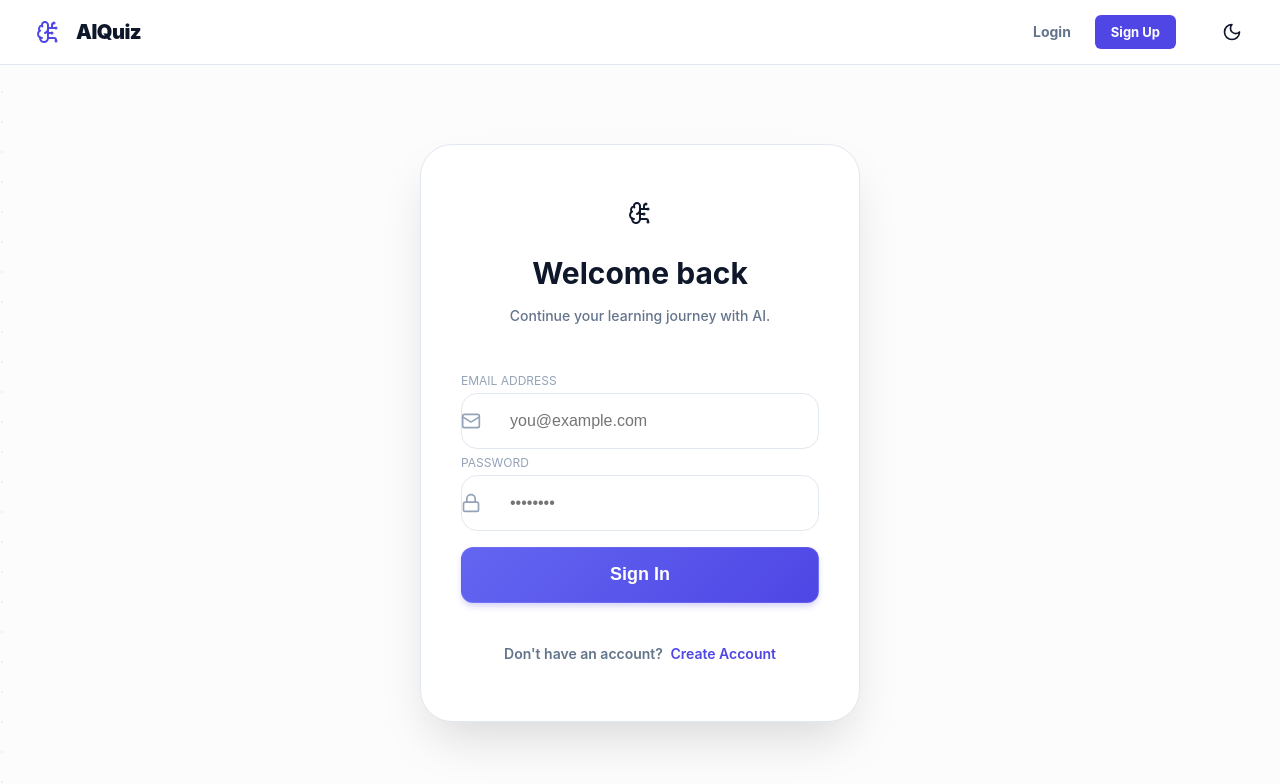
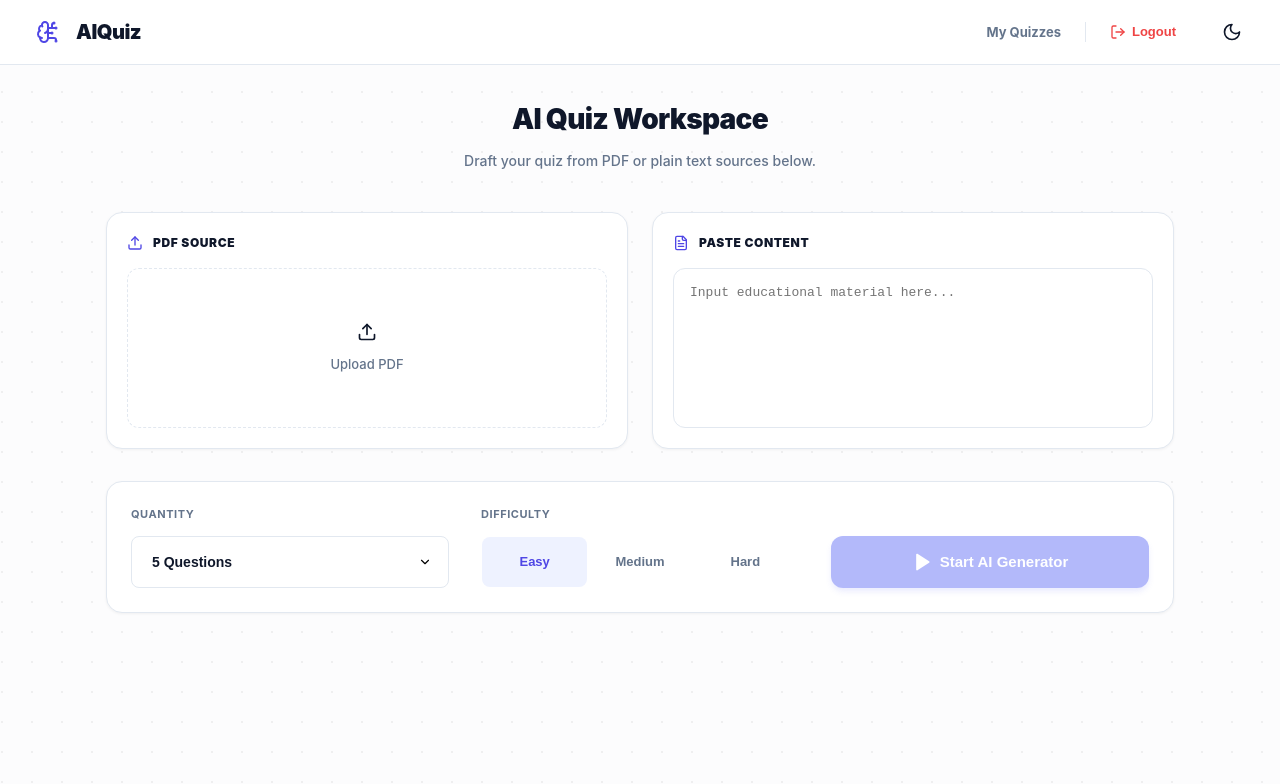
Before and after one commit to Ayush-9935/Ai-Quiz-generator, a React (Vite) app in the folder frontend/: page / in a window 1280 px wide. Before the commit this address led to /login. Shown: the top 784 px of the page. Built offline with nearby package versions, Linux system fonts and the light colour scheme; sample sign-in values are in the browser's storage.

Commit message:
fix: use sessionStorage instead of localStorage for auth token

```diff
--- a/frontend/src/App.jsx
+++ b/frontend/src/App.jsx
@@ -10,7 +10,7 @@ import Navbar from './components/Navbar';
 
 function App() {
   const [isDarkMode, setIsDarkMode] = useState(false);
-  const [isAuthenticated, setIsAuthenticated] = useState(!!localStorage.getItem('token'));
+  const [isAuthenticated, setIsAuthenticated] = useState(!!sessionStorage.getItem('token'));
 
   useEffect(() => {
     if (isDarkMode) {
--- a/frontend/src/components/Navbar.jsx
+++ b/frontend/src/components/Navbar.jsx
@@ -6,7 +6,7 @@ const Navbar = ({ isDarkMode, toggleDarkMode, isAuthenticated, setIsAuthenticate
   const navigate = useNavigate();
 
   const handleLogout = () => {
-    localStorage.removeItem('token');
+    sessionStorage.removeItem('token');
     setIsAuthenticated(false);
     navigate('/login');
   };
--- a/frontend/src/pages/Dashboard.jsx
+++ b/frontend/src/pages/Dashboard.jsx
@@ -17,7 +17,7 @@ const Dashboard = () => {
     setLoading(true);
     setError('');
 
-    const token = localStorage.getItem('token');
+    const token = sessionStorage.getItem('token');
     const formData = new FormData();
     if (file) formData.append('file', file);
     if (textContent) formData.append('text_content', textContent);
--- a/frontend/src/pages/History.jsx
+++ b/frontend/src/pages/History.jsx
@@ -12,7 +12,7 @@ const History = () => {
   useEffect(() => {
     const fetchHistory = async () => {
       try {
-        const token = localStorage.getItem('token');
+        const token = sessionStorage.getItem('token');
         const response = await axios.get('https://ai-quiz-generator-0ilf.onrender.com/api/quiz/history', {
           headers: { 'Authorization': `Bearer ${token}` }
         });
--- a/frontend/src/pages/Login.jsx
+++ b/frontend/src/pages/Login.jsx
@@ -21,7 +21,7 @@ const Login = ({ setIsAuthenticated }) => {
       formData.append('password', password);
 
       const response = await axios.post('https://ai-quiz-generator-0ilf.onrender.com/api/auth/login', formData);
-      localStorage.setItem('token', response.data.access_token);
+      sessionStorage.setItem('token', response.data.access_token);
       setIsAuthenticated(true);
       navigate('/');
     } catch (err) {
--- a/frontend/src/pages/Quiz.jsx
+++ b/frontend/src/pages/Quiz.jsx
@@ -18,7 +18,7 @@ const Quiz = () => {
     if (!quiz && id) {
       const fetchQuiz = async () => {
         try {
-          const token = localStorage.getItem('token');
+          const token = sessionStorage.getItem('token');
           const response = await axios.get(`https://ai-quiz-generator-0ilf.onrender.com/api/quiz/${id}`, {
             headers: { 'Authorization': `Bearer ${token}` }
           });
@@ -53,7 +53,7 @@ const Quiz = () => {
     });
 
     try {
-      const token = localStorage.getItem('token');
+      const token = sessionStorage.getItem('token');
       await axios.post('http://localhost:8000/api/quiz/submit-result', {
         quiz_id: quiz.id,
         score,
```
